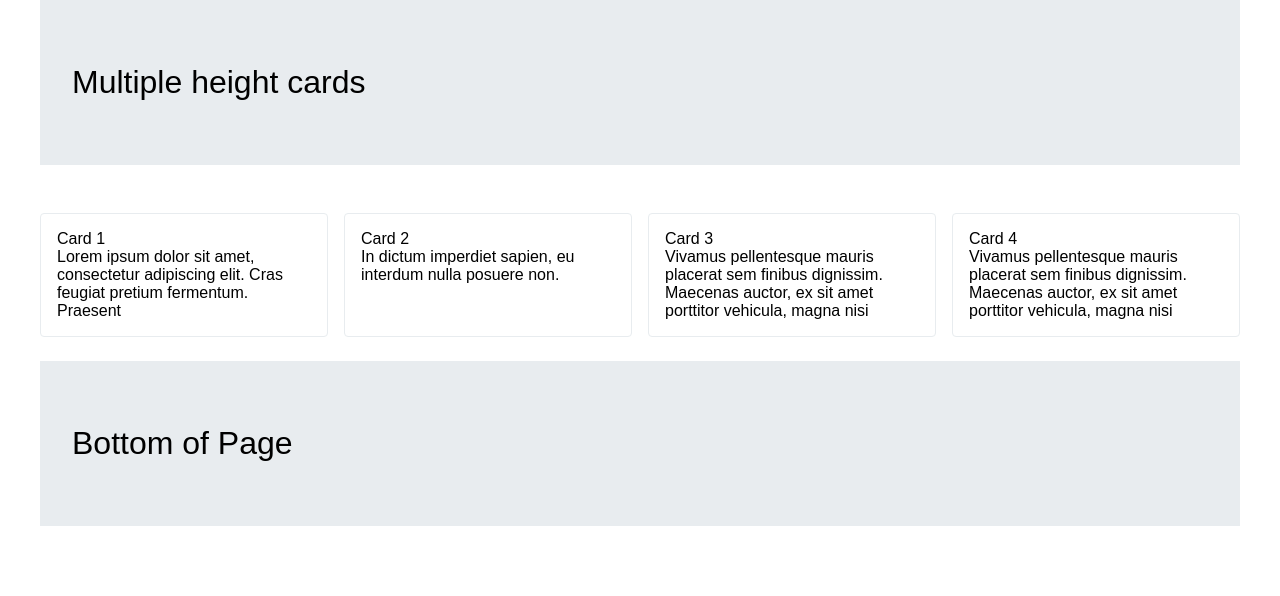
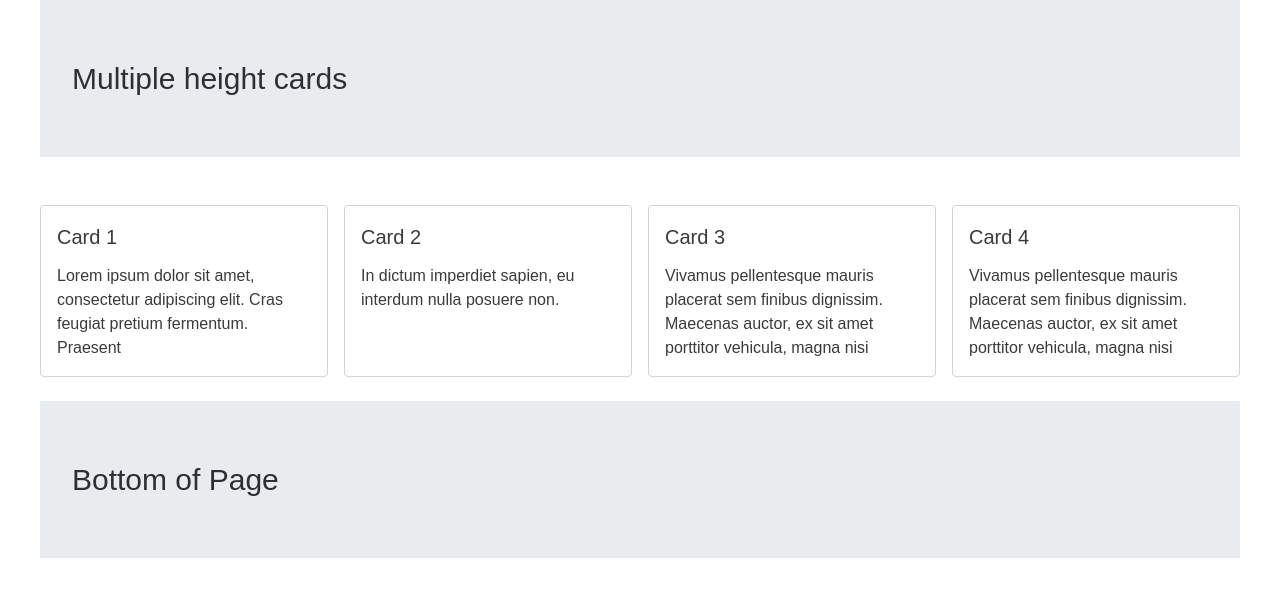
Before and after one commit to haider-ali-1/css-responsive-cards, a plain HTML site: page index.html in a window 1280 px wide. Drawn offline with Linux system fonts and the light colour scheme.

Commit message:
use root for colors

```diff
--- a/style.css
+++ b/style.css
@@ -1,3 +1,15 @@
+:root {
+  --font-family: "Arial", "Helvetica", sans-serif;
+
+  --color-bg-body: #ffffff;
+  --color-heading: #2c2f34;
+  --color-bg-header-footer: #e8ecef;
+  --color-title: #373b3e;
+  --color-content: #373b3e;
+
+  --border-color: #d3d3d3;
+}
+
 *,
 *::before,
 *::after {
@@ -11,8 +23,9 @@ body {
 }
 
 body {
-  font-family: Arial, Helvetica, sans-serif;
-  background-color: #ffffff;
+  font-family: var(--font-family);
+  background-color: var(--color-bg-body);
+  line-height: 1.5;
 }
 
 .container {
@@ -25,14 +38,16 @@ body {
 
 header,
 footer {
-  background-color: #e8ecef;
-  padding: 4rem 2rem;
+  background-color: var(--color-bg-header-footer);
+  padding: 3.5rem 2rem;
 }
 
 header p,
 footer p {
-  font-size: 2rem;
+  color: var(--color-heading);
+  font-size: 30px;
 }
+
 /* Header and Footer styles End */
 
 /* Card Styles */
@@ -45,13 +60,19 @@ footer p {
 
 .card {
   padding: 1rem;
-  border: 1px solid #e8ecef;
+  border: 1px solid var(--border-color);
   border-radius: 4px;
 }
 
-.card .card__header {
-  margin-bottom: 1rem;
-  font-size: 1.5rem;
+.card .card__title {
+  margin-bottom: 0.75rem;
+  color: var(--color-title);
+  font-size: 20px;
+}
+
+.card .card__content {
+  color: var(--color-content);
+  font-size: 16px;
 }
 
 /* Card Styles End*/
```
